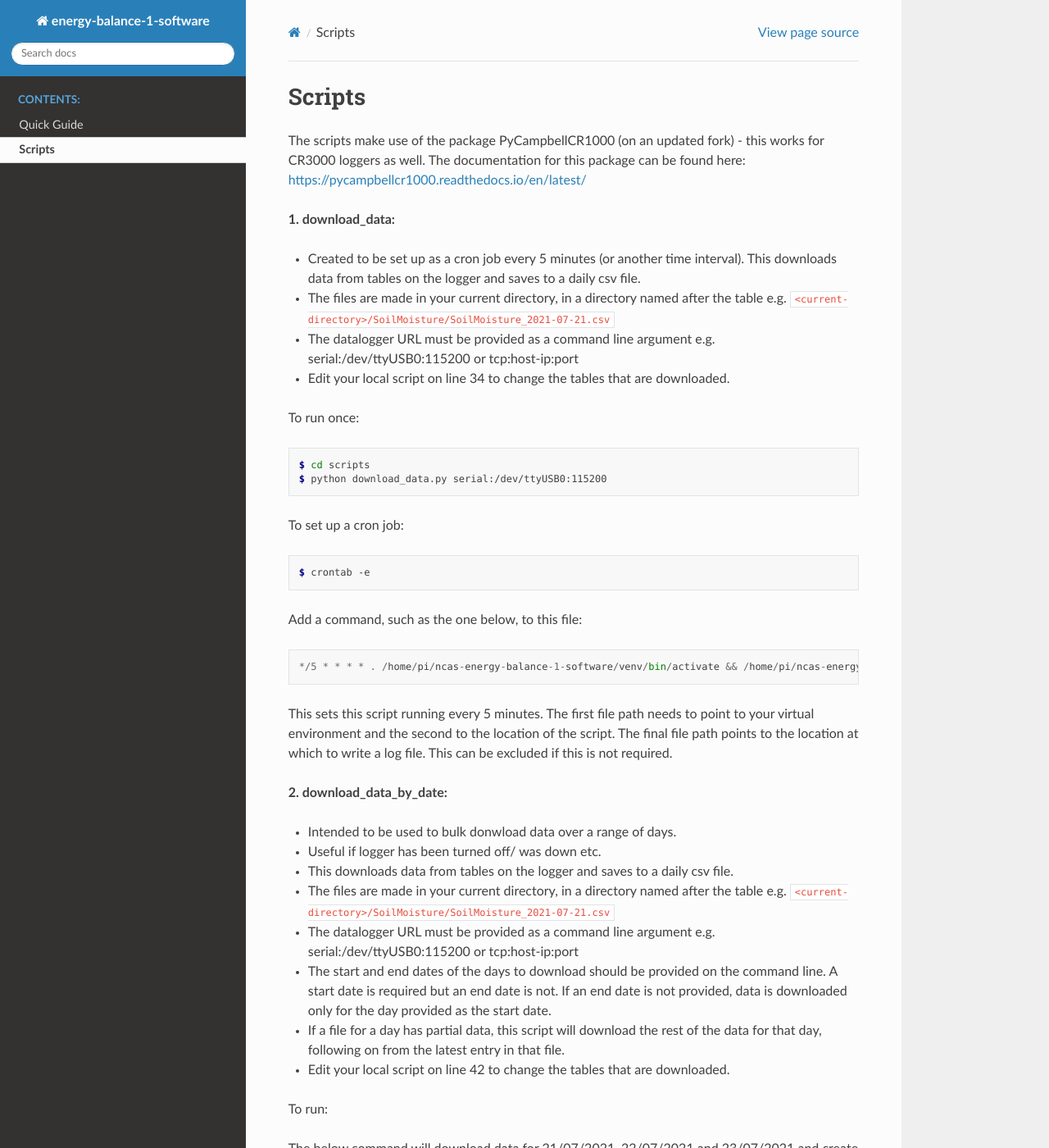
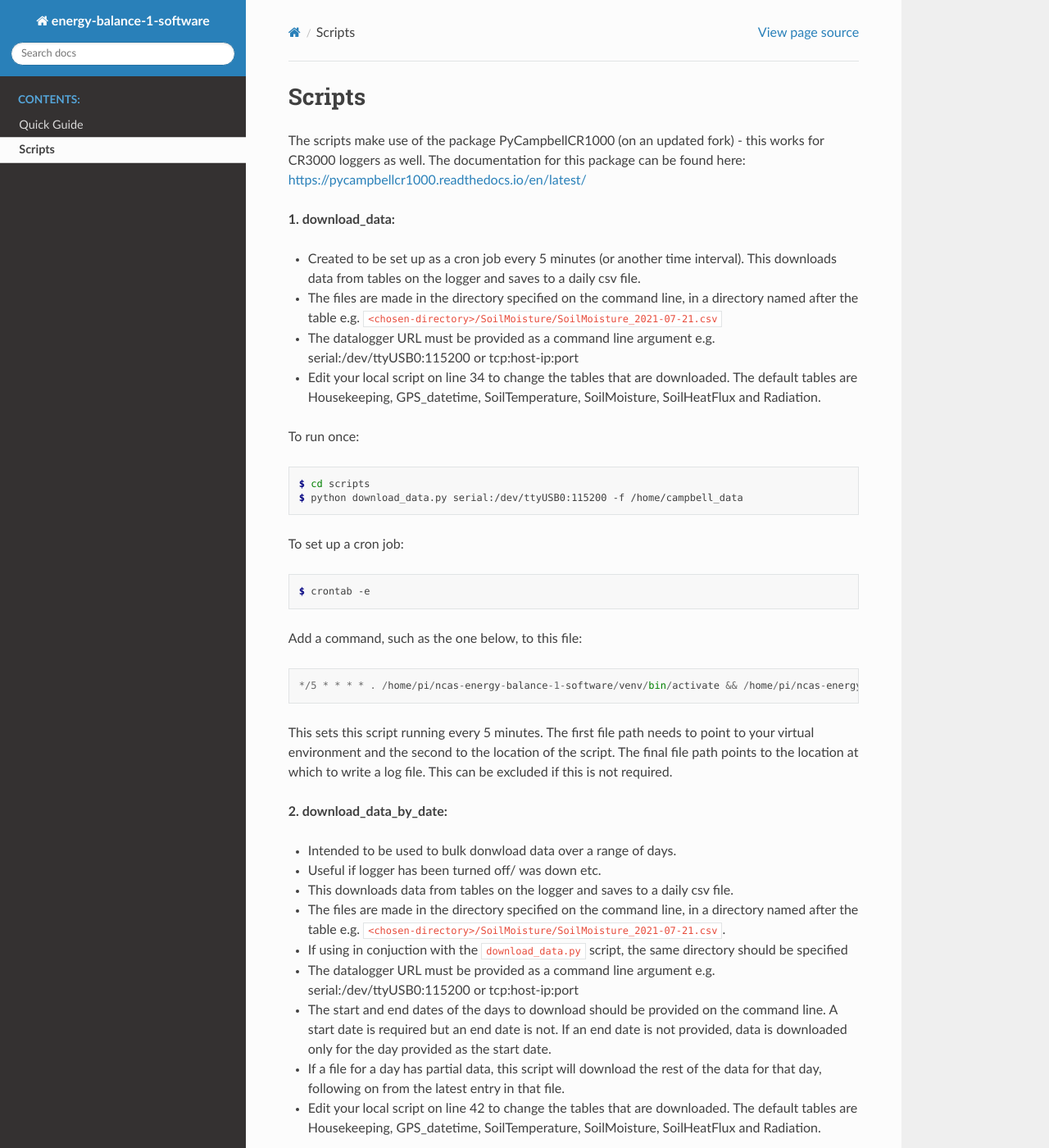
Before and after one commit to ncasuk/ncas-energy-balance-1-software, a Sphinx documentation site: the page built from docs/scripts.rst, in a window 1280 px wide and 1400 px high. Shown: the whole window at 82% size. Built offline with Sphinx 7.4.7 and the Read the Docs theme 2.0.0, drawn with Linux system fonts in a browser that asks for light colours; some of the changed text lies outside the part shown.

Commit message:
Add directory as command line arg and update docs

```diff
--- a/docs/scripts.rst
+++ b/docs/scripts.rst
@@ -10,16 +10,16 @@ The documentation for this package can be found here: https://pycampbellcr1000.r
 **1. download_data:**
 
 - Created to be set up as a cron job every 5 minutes (or another time interval). This downloads data from tables on the logger and saves to a daily csv file.
-- The files are made in your current directory, in a directory named after the table e.g. ``<current-directory>/SoilMoisture/SoilMoisture_2021-07-21.csv``
+- The files are made in the directory specified on the command line, in a directory named after the table e.g. ``<chosen-directory>/SoilMoisture/SoilMoisture_2021-07-21.csv``
 - The datalogger URL must be provided as a command line argument e.g. serial:/dev/ttyUSB0:115200 or tcp:host-ip:port
-- Edit your local script on line 34 to change the tables that are downloaded.
+- Edit your local script on line 34 to change the tables that are downloaded. The default tables are Housekeeping, GPS_datetime, SoilTemperature, SoilMoisture, SoilHeatFlux and Radiation.
 
 To run once:
 
 .. code-block:: console
 
     $ cd scripts
-    $ python download_data.py serial:/dev/ttyUSB0:115200
+    $ python download_data.py serial:/dev/ttyUSB0:115200 -f /home/campbell_data
 
 To set up a cron job:
 
@@ -31,7 +31,7 @@ Add a command, such as the one below, to this file:
 
 .. code-block::
 
-    */5 * * * * . /home/pi/ncas-energy-balance-1-software/venv/bin/activate && /home/pi/ncas-energy-balance-1-software/scripts/download_data.py serial:/dev/ttyUSB0:115200 >> /home/pi/campbell_data/cron.log 2>&1
+    */5 * * * * . /home/pi/ncas-energy-balance-1-software/venv/bin/activate && /home/pi/ncas-energy-balance-1-software/scripts/download_data.py serial:/dev/ttyUSB0:115200 -f /home/campbell_data >> /home/pi/campbell_data/cron.log 2>&1
 
 This sets this script running every 5 minutes. The first file path needs to point to your virtual environment and the second to the location of the script.
 The final file path points to the location at which to write a log file. This can be excluded if this is not required.
@@ -42,11 +42,12 @@ The final file path points to the location at which to write a log file. This ca
 - Intended to be used to bulk donwload data over a range of days.
 - Useful if logger has been turned off/ was down etc.
 - This downloads data from tables on the logger and saves to a daily csv file.
-- The files are made in your current directory, in a directory named after the table e.g. ``<current-directory>/SoilMoisture/SoilMoisture_2021-07-21.csv``
+- The files are made in the directory specified on the command line, in a directory named after the table e.g. ``<chosen-directory>/SoilMoisture/SoilMoisture_2021-07-21.csv``.
+- If using in conjuction with the ``download_data.py`` script, the same directory should be specified
 - The datalogger URL must be provided as a command line argument e.g. serial:/dev/ttyUSB0:115200 or tcp:host-ip:port
 - The start and end dates of the days to download should be provided on the command line. A start date is required but an end date is not. If an end date is not provided, data is downloaded only for the day provided as the start date.
 - If a file for a day has partial data, this script will download the rest of the data for that day, following on from the latest entry in that file.
-- Edit your local script on line 42 to change the tables that are downloaded.
+- Edit your local script on line 42 to change the tables that are downloaded. The default tables are Housekeeping, GPS_datetime, SoilTemperature, SoilMoisture, SoilHeatFlux and Radiation.
 
 To run:
 
@@ -55,14 +56,14 @@ The below command will download data for 21/07/2021, 22/07/2021 and 23/07/2021 a
 .. code-block:: console
 
     $ cd scripts
-    $ python download_data_by_date.py serial:/dev/ttyUSB0:115200 -s 2021-07-21 -e 2021-07-23
+    $ python download_data_by_date.py serial:/dev/ttyUSB0:115200 -s 2021-07-21 -e 2021-07-23 -f /home/campbell_data
 
 
 This next command will download data only for 21/07/2021.
 
 .. code-block:: console
 
-    $ python download_data_by_date.py serial:/dev/ttyUSB0:115200 -s 2021-07-21
+    $ python download_data_by_date.py serial:/dev/ttyUSB0:115200 -s 2021-07-21 -f /home/campbell_data
 
 
 **3. add_to_mysql:**
@@ -70,9 +71,11 @@ This next command will download data only for 21/07/2021.
 - This script will load the csv data for today's files, created by the `download_data` script, into my sql tables, providing the tables have already been created in the database.
 - This could be set up as cron job along with the `download_data` script, to keep the tables up to date.
 - Line 45 is a dictionary where the keys are the name of the tables from the logger and the values are the names of your tables in mysql. This should be changed as needed.
-- The username, password and database name should be provided as command line arguments. See below:
+- The default dictionary is: {'Housekeeping': 'housekeeping', 'GPS_datetime': 'gps', 'SoilTemperature': 'soil_temp', 'SoilMoisture': 'soil_moisture', 'SoilHeatFlux': 'soil_heat_flux', 'Radiation': 'radiation'}.
+- The top level directory containing the csv files should be spceified on the command line. (i.e. the same as that specified for the ``download_data.py`` script)
+- The username, password and database name should also be provided as command line arguments. See below:
 
 .. code-block:: console
 
     $ cd scripts
-    $ python add_to_mysql.py -u <username> -p <password> -d <database>
+    $ python add_to_mysql.py -u <username> -p <password> -d <database> -f /home/campbell_data
```
Also changed, not shown: 3 other files.
